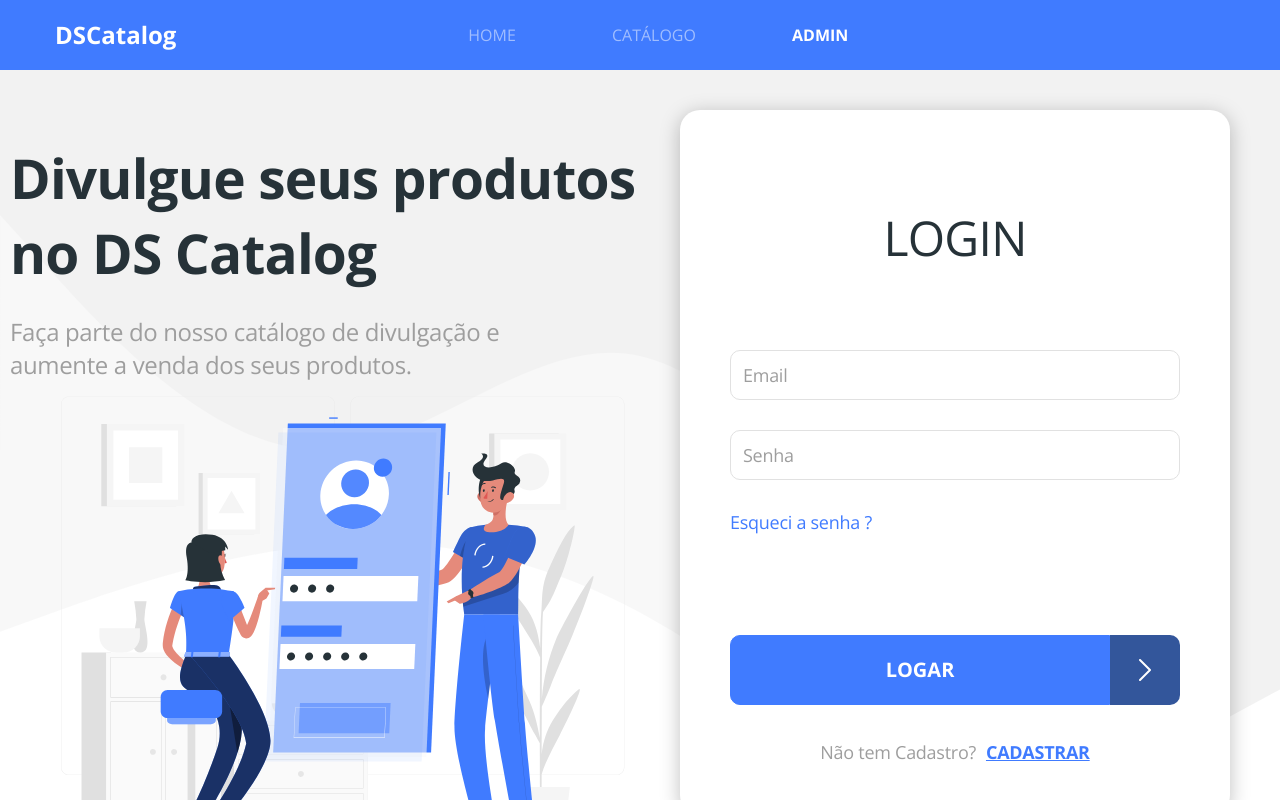
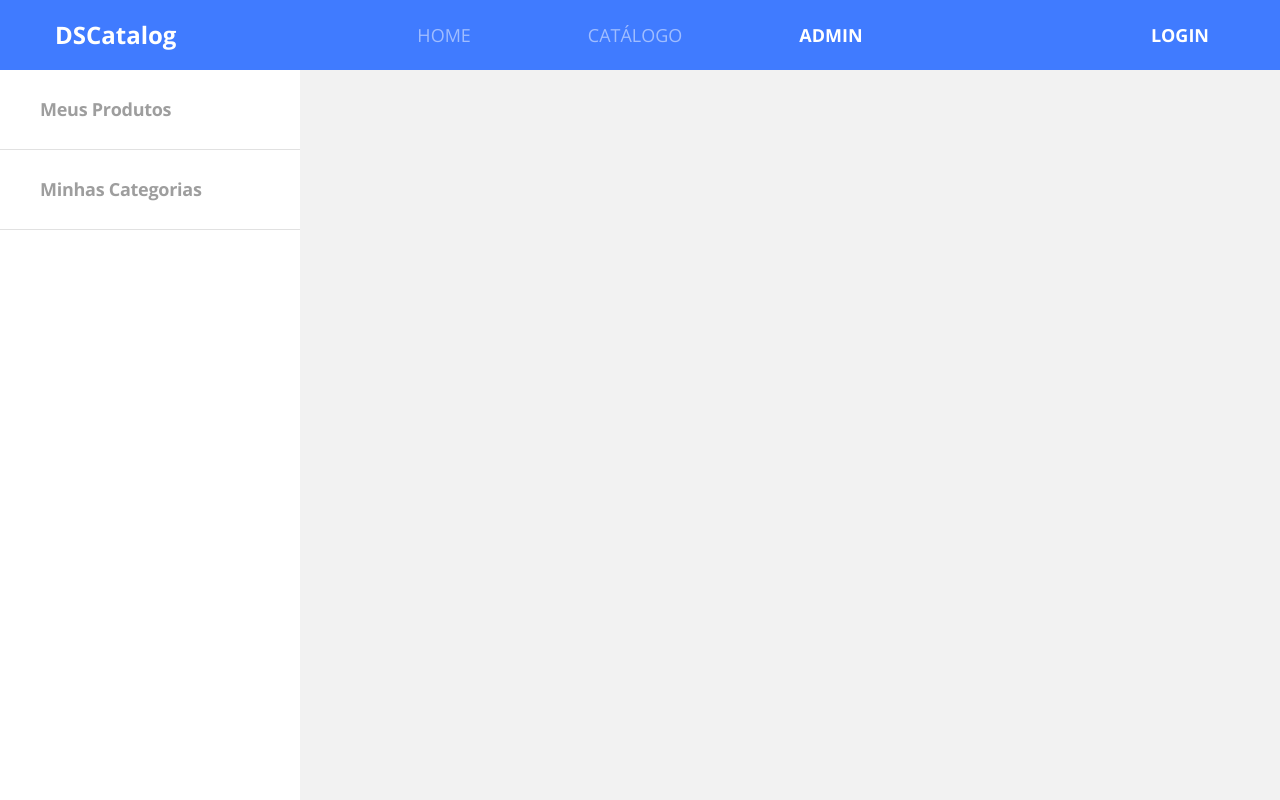
Before and after one commit to VitorLucas98/Bootcamp-dscatalog, a React (Create React App) app in the folder front-web/: page /admin/auth in a window 1280 px wide. Before the commit this address led to /admin/auth/login. Shown: the top 800 px of the page. Built offline with nearby package versions, Linux system fonts and the light colour scheme.

Commit message:
Finish login/logout layout

```diff
--- a/front-web/src/Routes.tsx
+++ b/front-web/src/Routes.tsx
@@ -22,8 +22,8 @@
             <Route path='/products/:productId'>
                 <ProductDetails/>
             </Route>
-            <Redirect from='/admin/auth' to ='/admin/auth/login' exact/>
-            <Route path='/admin/auth'>
+            <Redirect from='/auth' to ='/auth/login' exact/>
+            <Route path='/auth'>
                 <Auth/>
             </Route>
             <Redirect from='/admin' to ='/admin/products' exact/>
--- a/front-web/src/core/components/NavBar/index.tsx
+++ b/front-web/src/core/components/NavBar/index.tsx
@@ -1,27 +1,58 @@
-import React from 'react';
-import {Link, NavLink} from 'react-router-dom';
+import { getAccessTokenDecoded, logout } from 'core/utils/auth';
+import React, { useEffect, useState } from 'react';
+import { Link, NavLink, useLocation } from 'react-router-dom';
 import './styles.scss';
 
 const Navbar = () => {
+    const [currentUser, setCurrentUser] = useState('');
+    const location = useLocation();
+    useEffect(() =>{
+        const currentUserData = getAccessTokenDecoded();
+        setCurrentUser(currentUserData.user_name);
+    },[location])
+    const handleLogout = (event: React.MouseEvent<HTMLAnchorElement, MouseEvent>) =>{
+        event.preventDefault();
+        logout();
+
+    }
     return (
         <nav className='row bg-primary main-nav'>
-            <div className='col-2'>
+            <div className='col-3'>
                 <Link to='/' className='nav-log-text'>
                     <h4>DSCatalog</h4>
                 </Link>
             </div>
-            <div className="col-6 offset-2">
+            <div className="col-6">
                 <ul className='main-menu'>
                     <li>
-                        <NavLink to='/' exact>HOME</NavLink>
+                        <NavLink className='nav-link' to='/' exact>HOME</NavLink>
                     </li>
                     <li>
-                        <NavLink to='/products' >CATÁLOGO</NavLink>
+                        <NavLink className='nav-link' to='/products' >CATÁLOGO</NavLink>
                     </li>
                     <li>
-                        <NavLink to='/admin' >ADMIN</NavLink>
+                        <NavLink className='nav-link' to='/admin' >ADMIN</NavLink>
                     </li>
                 </ul>
+            </div>
+            <div className="col-3 text-right">
+                {currentUser && (
+                    <>
+                        {currentUser}
+                        <a
+                        href="#logout"
+                        className='nav-link active d-inline'
+                        onClick={handleLogout}>
+                            LOGOUT
+                </a>
+                    </>
+                )
+                }
+                {!currentUser && (
+                    <Link className='nav-link active' to='/auth/login'>
+                        LOGIN
+                    </Link>
+                )}
             </div>
         </nav>
     );
--- a/front-web/src/core/components/NavBar/styles.scss
+++ b/front-web/src/core/components/NavBar/styles.scss
@@ -3,6 +3,7 @@
     color: #FFF;
     align-items: center;
     padding-left: 40px;
+    padding-right: 40px;
     margin-left: 0;
     margin-right: 0;
 }
@@ -13,11 +14,17 @@
 
 .main-menu {
     display: flex;
-    font-size: 18x;
-    width: 380px;
-    justify-content: space-between;
 
-    a {
+    justify-content: center;
+
+    li:nth-child(2){
+      margin-right: 85px;
+      margin-left: 85px;
+    }
+}
+
+.nav-link {
+    font-size: 18px;
     font-style: normal;
     color: rgba(255, 255, 255, 0.5);
 
@@ -29,4 +36,3 @@
         color: #FFF;
     }
 }
-}
--- a/front-web/src/core/components/Routes/PrivateRoute.tsx
+++ b/front-web/src/core/components/Routes/PrivateRoute.tsx
@@ -20,7 +20,7 @@
               (
                 <Redirect
                   to={{
-                    pathname: "/admin/auth/login",
+                    pathname: "/auth/login",
                     state: { from: location }
                   }}
                 />
--- a/front-web/src/core/pages/Auth/components/Login/index.tsx
+++ b/front-web/src/core/pages/Auth/components/Login/index.tsx
@@ -72,7 +72,7 @@
                             {errors.password.message}
                         </div>)}
                 </div>
-                <Link to='/admin/auth/recover' className='login-link-recover'>
+                <Link to='/auth/recover' className='login-link-recover'>
                     Esqueci a senha ?
                 </Link>
                 <div className='login-submit'>
@@ -80,7 +80,7 @@
                 </div>
                 <div className='text-center'>
                     <span className='not-registered'>Não tem Cadastro?</span>
-                    <Link to='/admin/auth/register' className='login-link-register'>
+                    <Link to='/auth/register' className='login-link-register'>
                         CADASTRAR
                     </Link>
                 </div>
--- a/front-web/src/core/pages/Auth/index.tsx
+++ b/front-web/src/core/pages/Auth/index.tsx
@@ -17,13 +17,13 @@
         </div>
         <div className="auth-content">
         <Switch>
-                <Route path='/admin/auth/login'>
+                <Route path='/auth/login'>
                     <Login/>
                 </Route>
-                <Route path='/admin/auth/register'>
+                <Route path='/auth/register'>
                     <h1>Registrar</h1>
                 </Route>
-                <Route path='/admin/auth/recover'>
+                <Route path='/auth/recover'>
                     <h1>Recuperar</h1>
                 </Route>
             </Switch>
--- a/front-web/src/core/utils/auth.ts
+++ b/front-web/src/core/utils/auth.ts
@@ -1,4 +1,5 @@
 import jwtDecode from 'jwt-decode';
+import history from './history';
 export const CLIENT_ID = 'dscatalog';
 export const CLIENT_SECRET = 'dscatalog123';
 
@@ -62,3 +63,8 @@
 
     return routeRoles.some(role => authorities?.includes(role));
 }
+
+export const logout = () =>{
+    localStorage.removeItem('authData');
+    history.replace('/auth/login')
+}
--- a/front-web/src/core/utils/request.ts
+++ b/front-web/src/core/utils/request.ts
@@ -1,7 +1,7 @@
 import axios, { Method } from 'axios';
 import qs from 'qs';
-import { CLIENT_ID, CLIENT_SECRET, getSessionData } from './auth';
-import history from './history'
+import { CLIENT_ID, CLIENT_SECRET, getSessionData, logout } from './auth';
+
 
 type RequestParams = {
     method?: Method;
@@ -21,7 +21,7 @@
     return response;
   }, function (error) {
 if (error.response.status === 401) {
-    history.push('/admin/auth/login')
+    logout();
 }
     return Promise.reject(error);
   });
```
Lines whose indentation alone changed are shown as unchanged.
